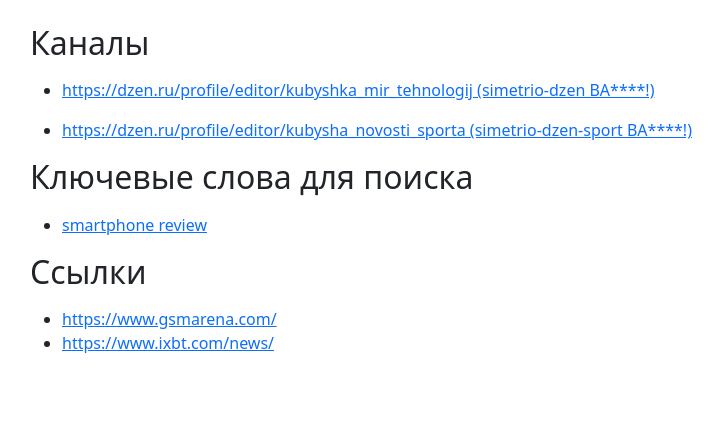
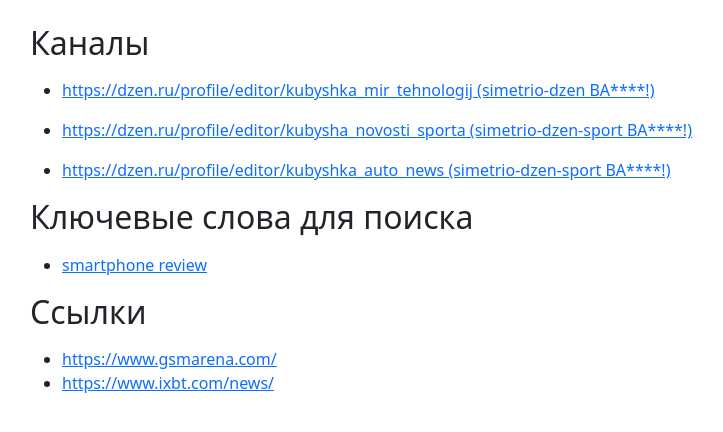
Before and after one commit to simetrio/online-editor, a plain HTML site: page docs/readme.html in a window 1280 px wide. Shown: the whole page, without its empty margins (64-787 px from the left). Drawn offline with nearby package versions, Linux system fonts and the light colour scheme.

Commit message:
Update readme.html

```diff
--- a/docs/readme.html
+++ b/docs/readme.html
@@ -31,6 +31,10 @@
       <li><a href="https://dzen.ru/profile/editor/kubysha_novosti_sporta" target="_blank">https://dzen.ru/profile/editor/kubysha_novosti_sporta (simetrio-dzen-sport BA****!)</a></li>
     </ul>
 
+     <ul class="mb-3">
+      <li><a href="https://dzen.ru/profile/editor/kubyshka_auto_news" target="_blank">https://dzen.ru/profile/editor/kubyshka_auto_news (simetrio-dzen-sport BA****!)</a></li>
+    </ul>
+
     <h2 class="mb-3">Ключевые слова для поиска</h2>
 
     <ul class="mb-3">
```
